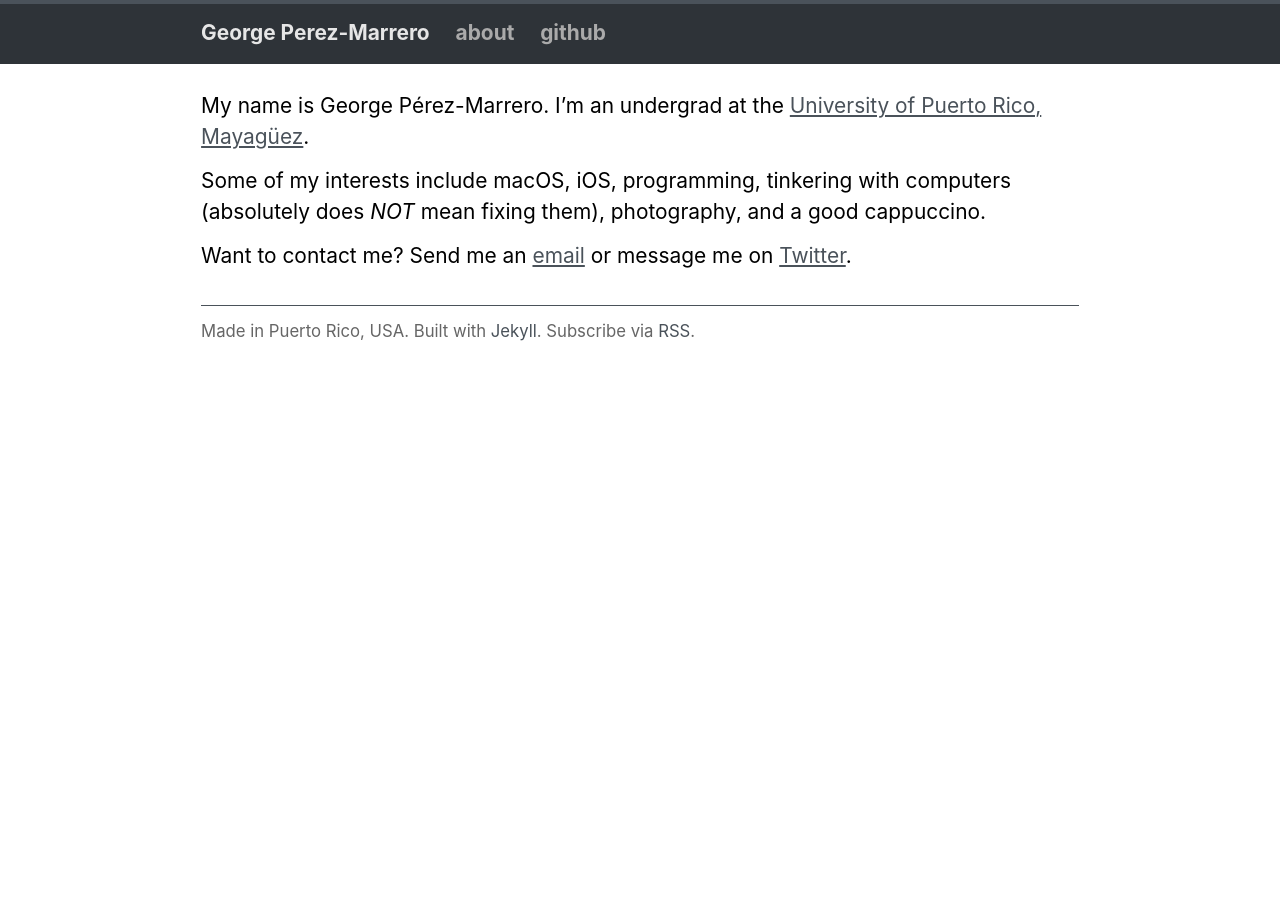
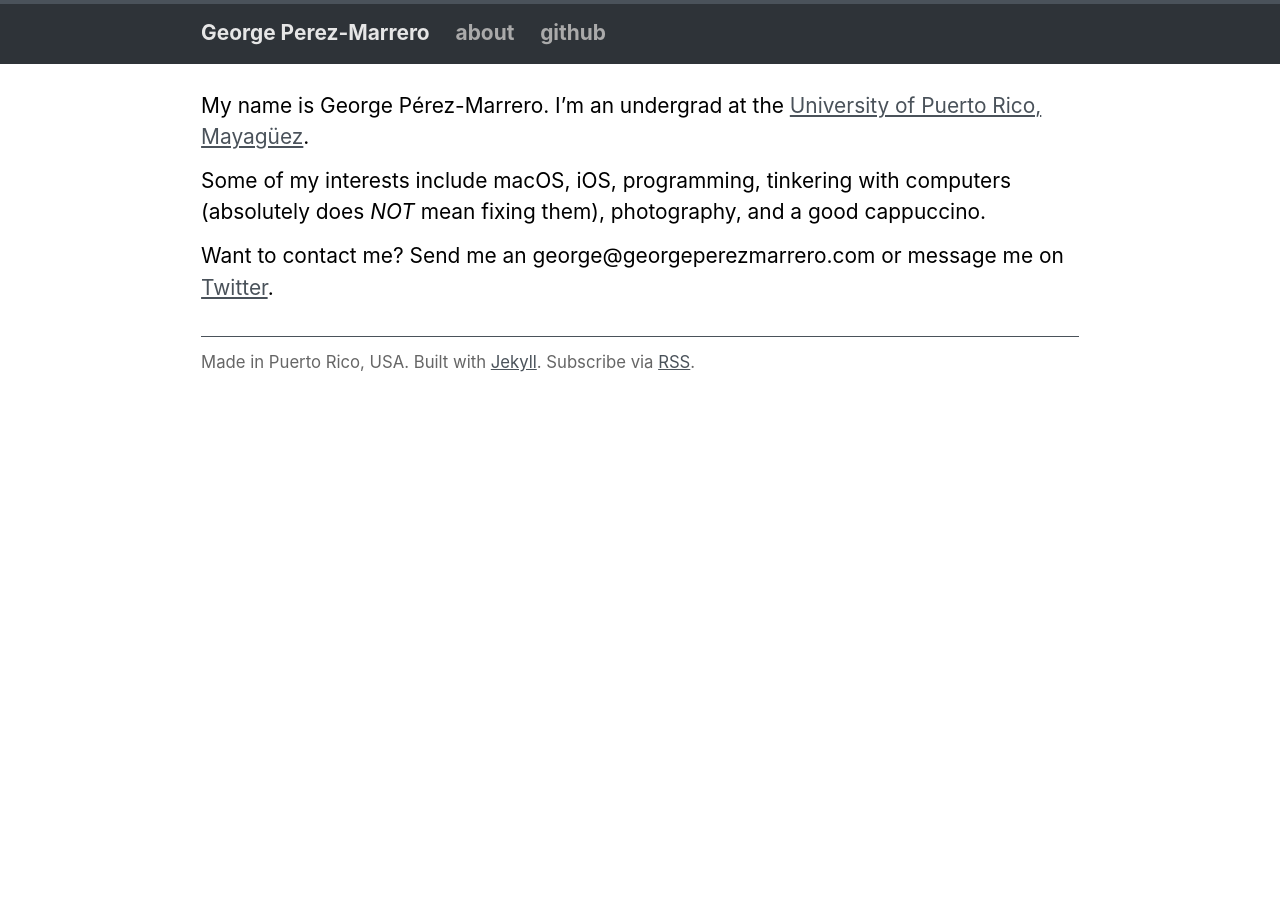
Before and after one commit to georgeperez/titanpointe.org, a Jekyll site: the page built from about/index.html, in a window 1280 px wide. Built offline with Jekyll 4.4.1, drawn with Linux system fonts in a browser that asks for light colours.

Commit message:
Updated format for CSS and other

```diff
--- a/_layouts/default.html
+++ b/_layouts/default.html
@@ -1,12 +1,10 @@
 <!DOCTYPE html>
 <html xmlns="http://www.w3.org/1999/xhtml" xml:lang="en" lang="en-us">
   <head>
-    <meta http-equiv="content-type" content="text/html; charset=utf-8">
+    <meta charset="utf-8">
     <meta name="author" content="George Perez-Marrero">
     <title>{{ page.title }}</title>
-    <!-- link to syntax stylesheet -->
     <link rel="stylesheet" type="text/css" href="/assets/css/syntax.css">
-	  <!-- link to main stylesheet -->
 	  <link rel="stylesheet" type="text/css" href="/assets/css/style.css" media="screen, projection">
 
     <link rel="icon" type="image/png" href="/assets/images/favicon-32x32.png" sizes="32x32">
@@ -29,11 +27,11 @@
 
         {{ content }}
 
-    <div class="footer">
+    <footer>
       <div class="about">
       <p>Made in Puerto Rico, USA. Built with <a href="https://jekyllrb.com">Jekyll</a>. Subscribe via <a href="/atom.xml">RSS</a>.</p>
     </div><!-- /.about -->
-    </div><!-- /.footer -->
+    </footer>
   </div><!-- /.site -->
   {% include analytics.html %}
   </body>
--- a/about/index.html
+++ b/about/index.html
@@ -7,5 +7,5 @@
 
 <p>Some of my interests include macOS, iOS, programming, tinkering with computers (absolutely does <em>NOT</em> mean fixing them), photography, and a good cappuccino.</p>
 
-<p>Want to contact me? Send me an <a href="mailto:george@georgeperezmarrero.com">email</a> or message me on <a href="https://twitter.com/georgeperez/">Twitter</a>.</p>
+<p>Want to contact me? Send me an {{ site.email }} or message me on <a href="https://twitter.com/georgeperez/">Twitter</a>.</p>
 </div>
--- a/assets/css/style.css
+++ b/assets/css/style.css
@@ -98,9 +98,6 @@
   line-height: 1.75em;
   list-style: none
 }
-ul.posts span {
-  font-family: 'SF Mono', 'Menlo', 'Source Code Pro', Monaco, 'Courier Prime', Courier, monospace
-}
 ul.posts a {
   text-decoration: underline
 }
@@ -146,18 +143,18 @@
 .site .meta {
   color: #aaa;
 }
-.site .footer {
+.site footer {
   font-size: 80%;
   color: #666;
   border-top: 1px solid #4a525a;
   margin-top: 2em;
   overflow: hidden;
 }
-.site .footer .about {
+.site footer.about {
   float: center;
   margin-right: 3em;
 }
-.site .footer .about a {
+.site footer.about a {
   color: #4a525a;
   text-decoration: none;
 }
```
